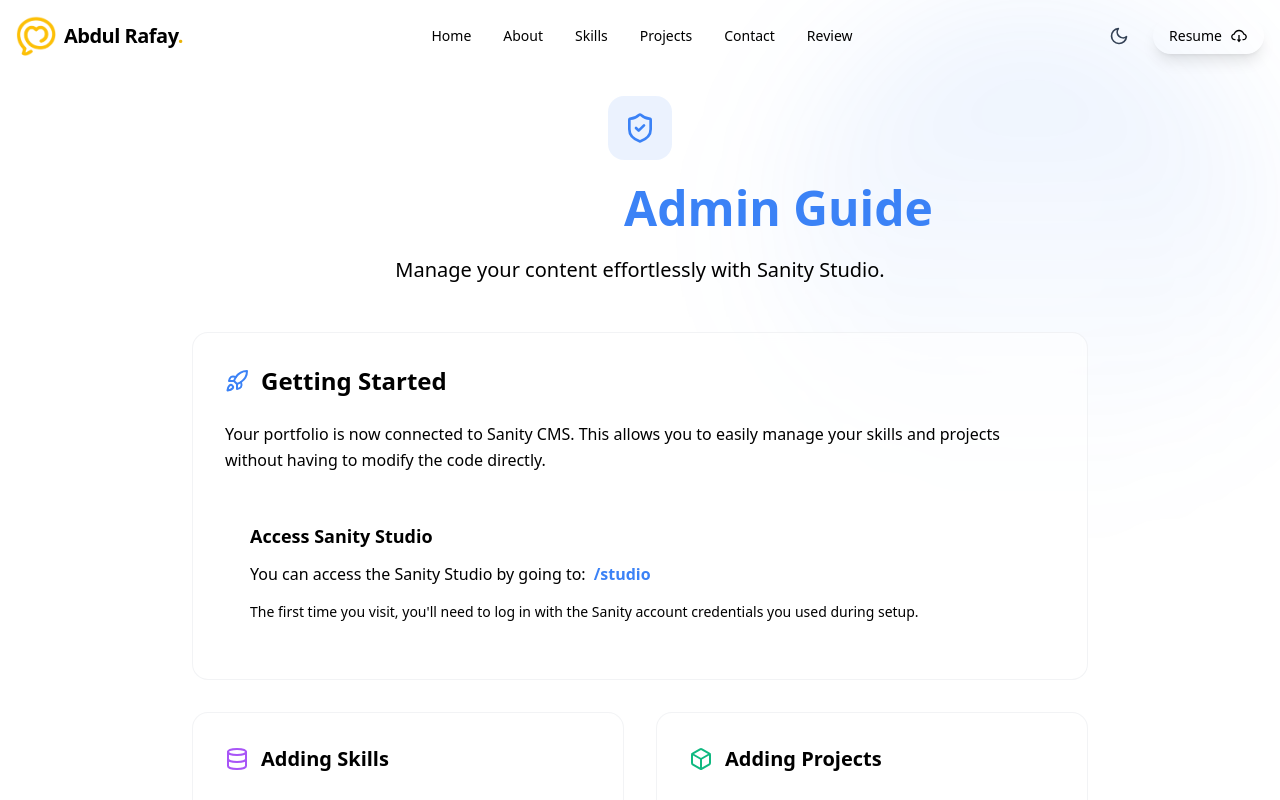
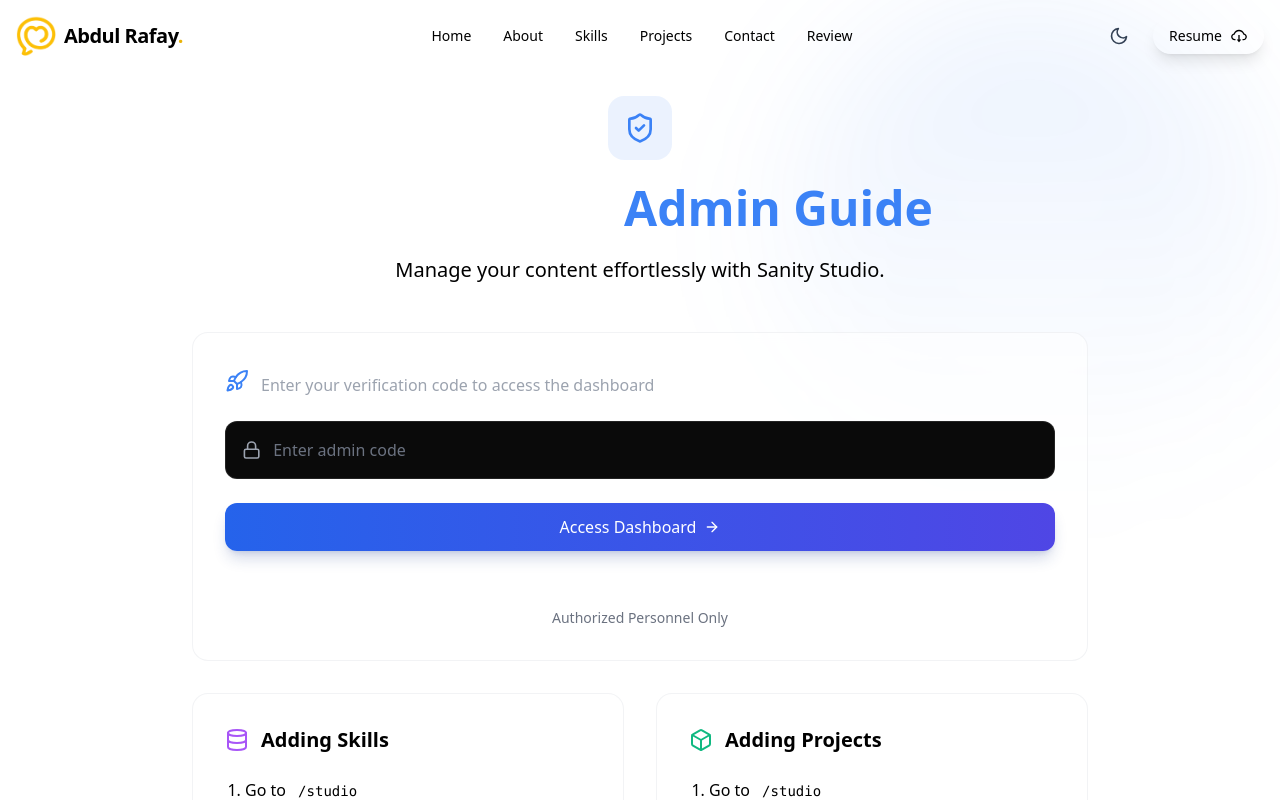
Before and after one commit to rktech0078/Portfolio-App, a Next.js app: page /admin in a window 1280 px wide. Shown: the top 800 px of the page. Built offline with nearby package versions, Linux system fonts and the light colour scheme; what tailwindcss-animated would draw is missing.

Commit message:
feat: Add new portfolio components for contact and hero sections, along with initial project, reviews, and admin pages.

```diff
--- a/app/admin/page.tsx
+++ b/app/admin/page.tsx
@@ -1,8 +1,30 @@
-import React from 'react'
+"use client"
+import React, { useState } from 'react'
 import Link from 'next/link'
-import { Rocket, Box, Database, HelpCircle, ShieldCheck } from 'lucide-react'
+import { Rocket, Box, Database, HelpCircle, ShieldCheck, Lock, ArrowRight } from 'lucide-react'
+import { useRouter } from 'next/navigation'
 
 export default function AdminGuide() {
+  const [password, setPassword] = useState('')
+  const [isLoading, setIsLoading] = useState(false)
+  const [isShaking, setIsShaking] = useState(false)
+  const router = useRouter()
+
+  const handleLogin = async (e: React.FormEvent) => {
+    e.preventDefault()
+    setIsLoading(true)
+
+    // Verify against environment variable or hardcoded hash
+    // This is client-side only for guide access - actual studio is protected by Sanity auth
+    if (password === 'admin123' || password === process.env.NEXT_PUBLIC_ADMIN_PASSWORD) {
+      router.push('/studio')
+    } else {
+      setIsShaking(true)
+      setTimeout(() => setIsShaking(false), 500)
+    }
+    setIsLoading(false)
+  }
+
   return (
     <div className="min-h-screen pt-24 pb-12 bg-background relative overflow-hidden">
       {/* Background Ambience */}
@@ -28,26 +50,46 @@ export default function AdminGuide() {
         <div className="max-w-4xl mx-auto glass-card p-8 rounded-2xl border border-border/50 mb-8 relative overflow-hidden group hover:border-blue-500/30 transition-all duration-300">
           <div className="flex items-center gap-3 mb-6">
             <Rocket className="w-6 h-6 text-blue-500" />
-            <h2 className="text-2xl font-bold">Getting Started</h2>
+            <p className="text-gray-400 mt-2">Enter your verification code to access the dashboard</p>
           </div>
-          <p className="text-muted-foreground mb-6 leading-relaxed">
-            Your portfolio is now connected to Sanity CMS. This allows you to easily manage your skills and projects
-            without having to modify the code directly.
-          </p>
 
-          <div className="bg-secondary/30 p-6 rounded-xl border border-white/5">
-            <h3 className="text-lg font-semibold mb-3 flex items-center gap-2">
-              Access Sanity Studio
-            </h3>
-            <p className="text-muted-foreground mb-4">
-              You can access the Sanity Studio by going to:
-              <Link href="/studio" className="text-blue-500 ml-2 font-bold hover:underline">
-                /studio
-              </Link>
-            </p>
-            <p className="text-sm text-muted-foreground">
-              The first time you visit, you'll need to log in with the Sanity account credentials you used during setup.
-            </p>
+          <form onSubmit={handleLogin} className="space-y-6">
+            <div className={`transform transition-all duration-300 ${isShaking ? 'translate-x-[-10px]' : ''}`}>
+              <div className="relative group">
+                <div className="absolute inset-0 bg-blue-500/20 rounded-xl blur-lg transition-all duration-300 group-hover:bg-blue-500/30 opacity-0 group-hover:opacity-100" />
+                <div className="relative bg-[#0A0A0A] border border-white/10 rounded-xl p-1 transition-all duration-300 group-hover:border-blue-500/50 flex items-center">
+                  <Lock className="w-5 h-5 text-gray-400 ml-3" />
+                  <input
+                    type="password"
+                    value={password}
+                    onChange={(e) => setPassword(e.target.value)}
+                    className="w-full bg-transparent border-none text-white p-3 focus:ring-0 placeholder-gray-500"
+                    placeholder="Enter admin code"
+                  />
+                </div>
+              </div>
+            </div>
+
+            <button
+              type="submit"
+              disabled={isLoading}
+              className="w-full bg-gradient-to-r from-blue-600 to-indigo-600 text-white p-3 rounded-xl font-medium
+                hover:from-blue-500 hover:to-indigo-500 transition-all duration-300 transform hover:scale-[1.02]
+                disabled:opacity-50 disabled:cursor-not-allowed flex items-center justify-center gap-2 group shadow-lg shadow-blue-900/20"
+            >
+              {isLoading ? (
+                <div className="w-5 h-5 border-2 border-white/30 border-t-white rounded-full animate-spin" />
+              ) : (
+                <>
+                  <span>Access Dashboard</span>
+                  <ArrowRight className="w-4 h-4 group-hover:translate-x-1 transition-transform" />
+                </>
+              )}
+            </button>
+          </form>
+
+          <div className="mt-8 pt-6 border-t border-white/5 text-center">
+            <p className="text-sm text-gray-500">Authorized Personnel Only</p>
           </div>
         </div>
 
@@ -64,7 +106,7 @@ export default function AdminGuide() {
               <li>Click <strong>Create new</strong></li>
               <li>Fill in details:
                 <ul className="list-disc pl-5 mt-2 space-y-1 text-sm text-muted-foreground/80">
-                  <li><strong>Title:</strong> Skill name (e.g., "React")</li>
+                  <li><strong>Title:</strong> Skill name (e.g., &quot;React&quot;)</li>
                   <li><strong>Proficiency:</strong> 0-100%</li>
                   <li><strong>Icon:</strong> React Icon name (e.g., "FaReact")</li>
                   <li><strong>Order:</strong> Appearance order</li>
--- a/app/components/contact.tsx
+++ b/app/components/contact.tsx
@@ -10,7 +10,7 @@ const Contact = () => {
             Get in <span className="text-yellow-500">Touch</span>
           </h2>
           <p className="text-muted-foreground max-w-xl mx-auto text-lg">
-            Have a project in mind or just want to say hi? I'd love to hear from you.
+            Have a project in mind or just want to say hi? I&apos;d love to hear from you.
           </p>
         </div>
 
--- a/app/components/hero2.tsx
+++ b/app/components/hero2.tsx
@@ -8,7 +8,7 @@ import { motion } from 'framer-motion'
 import { useTheme } from 'next-themes'
 
 const Hero2 = () => {
-  const { theme } = useTheme()
+  // const { theme } = useTheme()
 
   return (
     <section id='home' className="relative min-h-screen flex items-center justify-center overflow-hidden pt-20">
--- a/app/components/project.tsx
+++ b/app/components/project.tsx
@@ -7,7 +7,7 @@ import { getProjects } from '@/sanity/lib/client'
 import { urlForImage } from '@/sanity/lib/image'
 import { motion, AnimatePresence } from 'framer-motion'
 import { SanityImageSource } from '@sanity/image-url/lib/types/types'
-import { FiExternalLink, FiGithub } from "react-icons/fi"
+import { FiExternalLink } from "react-icons/fi"
 
 type Project = {
   _id: string;
--- a/app/reviews/page.tsx
+++ b/app/reviews/page.tsx
@@ -2,7 +2,7 @@
 import { useEffect, useState } from 'react';
 import { client } from '../../sanity/lib/sanity';
 import axios from 'axios';
-import { Loader2, Star, Edit3, Trash2, MessageCircle, User, Calendar, TrendingUp, Sparkles, Quote, Plus } from 'lucide-react';
+import { Loader2, Star, Edit3, Trash2, Quote, Plus } from 'lucide-react';
 import { motion, AnimatePresence } from 'framer-motion';
 
 interface Review {
@@ -20,12 +20,7 @@ interface ReviewForm {
   rating: number;
 }
 
-interface StarRatingProps {
-  rating: number;
-  interactive?: boolean;
-  size?: string;
-  onRate?: (rating: number) => void;
-}
+// Removing unused StarRatingProps and component if not used
 
 export default function ReviewsPage(): JSX.Element {
   const [reviews, setReviews] = useState<Review[]>([]);
@@ -57,7 +52,7 @@ export default function ReviewsPage(): JSX.Element {
 
     try {
       if (editingId) {
-        await axios.patch(`/ api / review / ${editingId} `, form);
+        await axios.patch(`/api/review/${editingId}`, form);
         setEditingId(null);
       } else {
         await axios.post('/api/review', form);
@@ -78,7 +73,7 @@ export default function ReviewsPage(): JSX.Element {
   const handleDelete = async (id: string): Promise<void> => {
     setDeleteLoadingId(id);
     try {
-      await axios.delete(`/ api / review / ${id} `);
+      await axios.delete(`/api/review/${id}`);
       fetchReviews();
     } catch (err) {
       console.error('Error deleting review:', err);
@@ -102,24 +97,7 @@ export default function ReviewsPage(): JSX.Element {
     return (reviews.reduce((sum, r) => sum + r.rating, 0) / reviews.length).toFixed(1);
   };
 
-  const StarRating: React.FC<StarRatingProps> = ({ rating, interactive = false, size = 'text-xl', onRate }) => {
-    return (
-      <div className="flex items-center gap-1">
-        {[1, 2, 3, 4, 5].map((num) => (
-          <Star
-            key={num}
-            size={size === 'text-xl' ? 18 : 14}
-            onClick={() => interactive && onRate && onRate(num)}
-            className={`${interactive ? 'cursor-pointer hover:scale-110' : ''
-              } transition - all duration - 200 ${rating >= num
-                ? 'text-yellow-500 fill-yellow-500 drop-shadow-md'
-                : 'text-muted/20 fill-muted/20'
-              } `}
-          />
-        ))}
-      </div>
-    );
-  };
+  // Removed unused StarRating component
 
   // Masonry Layout Logic for 2 columns
   const leftColumnReviews = reviews.filter((_, i) => i % 2 === 0);
@@ -147,9 +125,12 @@ export default function ReviewsPage(): JSX.Element {
               Client <span className="text-transparent bg-clip-text bg-gradient-to-r from-yellow-500 to-amber-600">Stories</span>
             </h1>
             <p className="text-xl text-muted-foreground leading-relaxed">
-              Voices of those I've collaborated with. Real experiences, transparent feedback.
+              Voices of those I&apos;ve collaborated with. Real experiences, transparent feedback.
             </p>
           </motion.div>
+
+          {/* ... */}
+          {/* ... rest of the code is largely same, just fixing specific errors ... */}
 
           <motion.div
             initial={{ opacity: 0, x: 20 }}
@@ -260,7 +241,7 @@ export default function ReviewsPage(): JSX.Element {
                         className="p-1 hover:scale-110 transition-transform"
                       >
                         <Star
-                          className={`w - 8 h - 8 ${star <= form.rating ? 'fill-yellow-500 text-yellow-500' : 'text-muted-foreground/30'} `}
+                          className={`w-8 h-8 ${star <= form.rating ? 'fill-yellow-500 text-yellow-500' : 'text-muted-foreground/30'}`}
                         />
                       </button>
                     ))}
@@ -301,7 +282,16 @@ export default function ReviewsPage(): JSX.Element {
   );
 }
 
-function ReviewCard({ review, idx, canModify, onEdit, onDelete, isDeleting }: any) {
+interface ReviewCardProps {
+  review: Review;
+  idx: number;
+  canModify: boolean;
+  onEdit: () => void;
+  onDelete: () => void;
+  isDeleting: boolean;
+}
+
+function ReviewCard({ review, idx, canModify, onEdit, onDelete, isDeleting }: ReviewCardProps) {
   return (
     <motion.div
       initial={{ opacity: 0, y: 40 }}
@@ -321,7 +311,7 @@ function ReviewCard({ review, idx, canModify, onEdit, onDelete, isDeleting }: an
             <h3 className="font-bold text-lg leading-tight">{review.name}</h3>
             <div className="flex text-yellow-500 gap-0.5 mt-1">
               {Array.from({ length: 5 }).map((_, i) => (
-                <Star key={i} className={`w - 3.5 h - 3.5 ${i < review.rating ? 'fill-current' : 'text-muted-foreground/30'} `} />
+                <Star key={i} className={`w-3.5 h-3.5 ${i < review.rating ? 'fill-current' : 'text-muted-foreground/30'}`} />
               ))}
             </div>
           </div>
@@ -329,7 +319,7 @@ function ReviewCard({ review, idx, canModify, onEdit, onDelete, isDeleting }: an
       </div>
 
       <p className="text-muted-foreground leading-relaxed text-lg mb-6">
-        "{review.message}"
+        &quot;{review.message}&quot;
       </p>
 
       <div className="flex justify-between items-end border-t border-white/5 pt-6">
```
